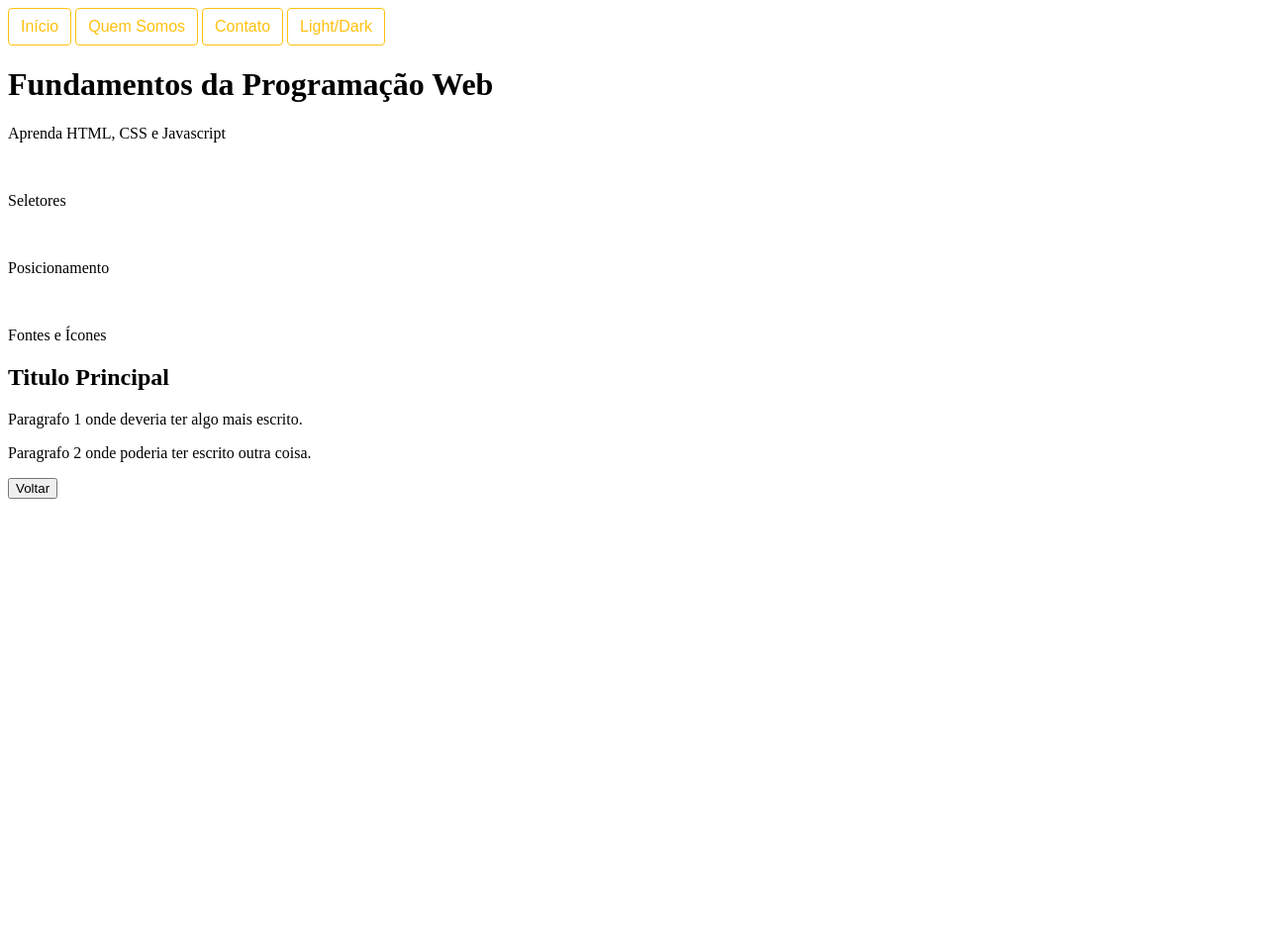
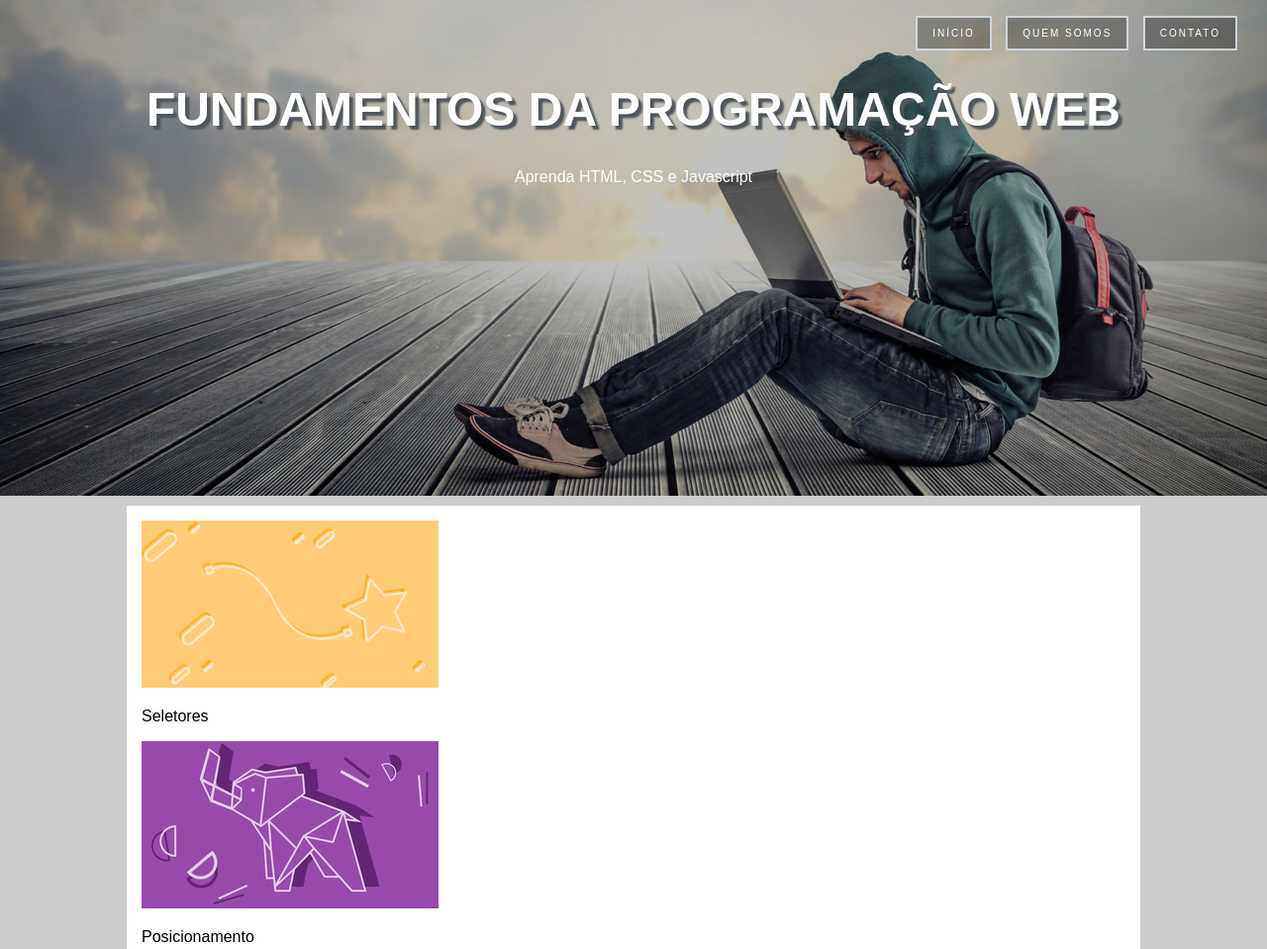
Before and after one commit to walescko/UdemyCourses, a plain HTML site: page WebDesign/CSSProject/index.html in a window 1280 px wide. Shown: the top 959 px of the page at 99% size. Before the commit the page ends 800 px from the top, so only its background shows below. Drawn offline with Linux system fonts and the light colour scheme.

Commit message:
html/css - learning

```diff
--- a/WebDesign/CSSProject/css/styles.css
+++ b/WebDesign/CSSProject/css/styles.css
@@ -1,24 +1,88 @@
-.buttonHeader{
-    /*copia do bootstrap*/
+body{
+    font-family: arial, sans-serif;
+    background-color: #ccc;
+    margin:0px;
+}
+
+.hero{
+    background-image: url(../imagens/bg-3.jpg);
+    background-position: right center;
+    background-size: cover;
+    height: 500px;
+    border-top: 1px solid transparent;
+}
+
+.hero-content{
+    color: #ffffff;
     text-align: center;
-    white-space: nowrap;
-    vertical-align: middle;
-    -webkit-user-select: none;
-    -moz-user-select: none;
-    -ms-user-select: none;
-    user-select: none;
-    border: 1px solid transparent;
-    padding: 0.375rem 0.75rem;
-    font-size: 1rem;
-    line-height: 1.5;
-    border-radius: 0.25rem;
-    transition: color 0.15s ease-in-out, background-color 0.15s ease-in-out, border-color 0.15s ease-in-out, box-shadow 0.15s ease-in-out;
 
-    color: #ffc10f;
-    background-color: transparent;
-    background-image: none;
-    border-color: #ffc10f;
 }
+
+.hero-content h1{
+    text-transform: uppercase;
+    font-size: 300%;
+    text-shadow: #4e555b 4px 4px 2px;
+
+}
+.nav-Right{
+     text-align: right;
+}
+
+.nav-Right ul{
+    margin: 15px 30px;
+}
+
+.nav-Right li{
+    display: inline-block;
+    list-style: none;
+    border-style: solid;
+    border-width: 2px;
+    border-spacing: 2px;
+    border-color: #ced4da;
+    margin-left: 10px;
+
+}
+.nav-Right a{
+    display: block;
+    padding: 10px 15px 10px 15px;
+    background: rgba(0,0,0, 0.3);
+    color: #ffffff;
+    font-size: 10px;
+    text-transform: uppercase;
+    text-decoration: none;
+    letter-spacing: 2px;
+
+}
+
+.nav-Right a:hover{
+    background: rgba(0,0,0, 0.6);
+}
+
+main{
+    margin: auto;
+    width: 80%;
+}
+
+.content-section{
+    background-color: #ffffff;
+    padding: 15px;
+    margin-top: 10px;
+}
+
+.content-section h2{
+    background-color: #ced4da;
+    padding: 5px;
+}
+
+footer{
+    text-align: center;
+    color: #f7f7f7;
+    text-shadow: #4e555b 3px 3px 2px;
+    background-color: #4e555b;
+    padding: 10px;
+
+}
+
 .lightDark-mode {
     background-color: #000000;
     /*color: #ffffff;*/
--- a/WebDesign/CSSProject/index.html
+++ b/WebDesign/CSSProject/index.html
@@ -11,49 +11,49 @@
         <title>Working with Layout</title>
     </head>
     <body>
-<header>
-<!--    <div>-->
-        <nav>
-            <button class="buttonHeader">Início</button>
-            <button class="buttonHeader">Quem Somos</button>
-            <button class="buttonHeader">Contato</button>
-            <button class="buttonHeader" onclick="lightMode()">Light/Dark</button>
+        <header class="hero">
+<!--            <div>-->
+                <nav class="nav-Right">
+                    <ul>
+                        <li><a href="index.html">Início</a></li>
+                        <li><a href="#">Quem Somos</a></li>
+                        <li><a href="#">Contato</a></li>
+<!--                        <button class="buttonHeader" onclick="lightMode()">Light/Dark</button>-->
+                    </ul>
                   </nav>
                 <script src="js/lightDarkMode.js"></script>
-    <div>
+            <div class="hero-content">
                 <h1>Fundamentos da Programação Web</h1>
                 <p>Aprenda HTML, CSS e Javascript</p>
             </div>
-
         </header>
         <main>
-    <section>
+            <section class="content-section">
                 <div class="card">
-            <img src="" alt="">
+                    <img src="imagens/card_01.png" alt="">
                     <p>Seletores</p>
                 </div>
                 <div class="card">
-            <img src="" alt="">
+                    <img src="imagens/card_02.jpg" alt="">
                     <p>Posicionamento</p>
                 </div>
                 <div class="card">
-            <img src="" alt="">
+                    <img src="imagens/card_03.jpg" alt="">
                     <p>Fontes e Ícones</p>
                 </div>
-
-
             </section>
 
-    <section>
-        <h2>Titulo Principal</h2>
+            <section class="content-section">
+                <article>
+                    <header><h2>Titulo Principal</h2></header>
                     <p>Paragrafo 1 onde deveria ter algo mais escrito.</p>
                     <p>Paragrafo 2 onde poderia ter escrito outra coisa.</p>
+                </article>
             </section>
+            <p class="backCenter"><a href="../index.html"><button class="btn btn-light">Voltar</button></a></p>
         </main>
-
-<p class="backCenter"><a href="../index.html"><button class="btn btn-light">Voltar</button></a></p>
-
-
+        <footer>
+            <p>Copyright &copy; 2022</p>
+        </footer>
     </body>
-
 </html>
--- a/WebDesign/css/estilo.css
+++ b/WebDesign/css/estilo.css
@@ -1,6 +1,6 @@
 body{
     border-color: #000fff; border-style: solid; border-width: 2px;
-    background-color: #f8d7da;
+    /*background-color: #f8d7da;*/
 
     margin-left: 30px; margin-right: 30px; margin-bottom: 30px; margin-top: 30px;
 }
@@ -69,8 +69,8 @@ a:active{color:darkred}
     border-radius: 0.25rem;
     transition: color 0.15s ease-in-out, background-color 0.15s ease-in-out, border-color 0.15s ease-in-out, box-shadow 0.15s ease-in-out;
 
-    color: #ffffff;
+    color: #ffc10f;
     background-color: transparent;
     background-image: none;
-    border-color: #ffffff;
+    border-color: #ffc10f;
 }
```
Also changed, not shown: WebDesign/index.html (+1 -1 lines), WebDesign/CSSProject/imagens/bg-1.jpg (added), WebDesign/CSSProject/imagens/bg-2.jpg (added), WebDesign/CSSProject/imagens/bg-3.jpg (added), WebDesign/CSSProject/imagens/bg-4.jpg (added), WebDesign/CSSProject/imagens/card_01.png (added), WebDesign/CSSProject/imagens/card_02.jpg (added), WebDesign/CSSProject/imagens/card_03.jpg (added), WebDesign/CSSProject/imagens/card_04.jpg (added), WebDesign/CSSProject/imagens/card_05.jpg (added), WebDesign/CSSProject/js/helloWorld.js (added). Lines whose indentation alone changed are shown as unchanged.
